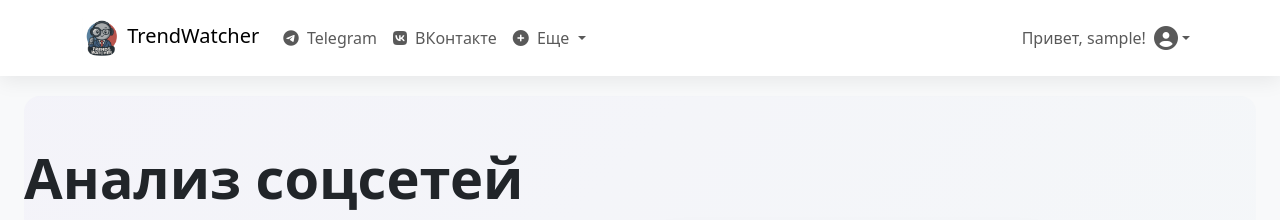
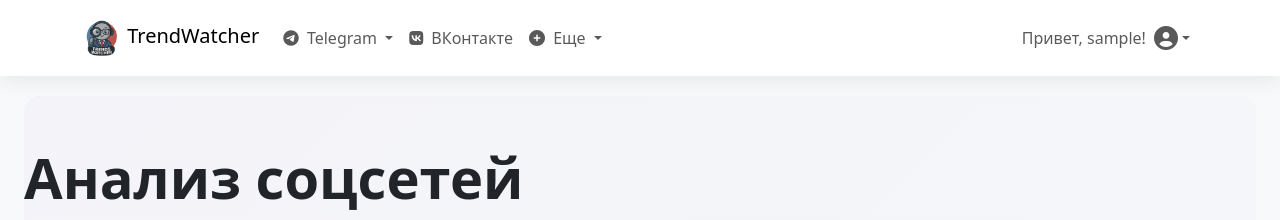
Before and after one commit to dima0046/Trendanalys, a Django app: page / in a window 1280 px wide. Shown: the top 220 px of the page. Run offline with Django 5.2, Linux system fonts and the light colour scheme; the visitor is signed in with stand-in values (Sample User, id 1); parts of the project's set-up code (start-up, migrations or seed data) failed here and were passed over.

Commit message:
Изменение ссылок в navbar

```diff
--- a/myapp/templates/myapp/base.html
+++ b/myapp/templates/myapp/base.html
@@ -147,11 +147,27 @@
             <div class="collapse navbar-collapse" id="navbarNav">
                 <ul class="navbar-nav me-auto">
                     {% if user.is_authenticated %}
-                    <li class="nav-item">
+
+
+                    <li class="nav-item dropdown">
+                        <a class="nav-link {% if request.path == '/telegram/' %}active{% endif %} dropdown-toggle" href="#" id="moreDropdown" role="button" data-bs-toggle="dropdown" aria-expanded="false">
+                            <i class="fab fa-telegram me-1"></i> Telegram
+                        </a>
+                    <ul class="dropdown-menu" aria-labelledby="moreDropdown">
+                        <li><a class="dropdown-item" href="{% url 'telegram:telegram' %}"><i class="fab fa-telegram me-2"></i> Анализ</a></li>
+                        <li><a class="dropdown-item" href="{% url 'telegram:telegram_daily' %}"><i class="fab fa-telegram me-2"></i> Работа с БД</a></li>
+                    </ul>
+                    </li>
+
+                    <!--
+                    <li class="nav-item dropdown">
                         <a class="nav-link {% if request.path == '/telegram/' %}active{% endif %}" href="{% url 'telegram:telegram' %}">
                             <i class="fab fa-telegram me-1"></i> Telegram
                         </a>
                     </li>
+                    -->
+
+
                     <li class="nav-item">
                         <a class="nav-link {% if request.path == '/vk/' %}active{% endif %}" href="#">
                             <i class="fab fa-vk me-1"></i> ВКонтакте
@@ -181,6 +197,10 @@
                             <ul class="dropdown-menu dropdown-menu-end" aria-labelledby="userDropdown">
                                 <li><a class="dropdown-item" href="#"><i class="fas fa-user me-2"></i> Профиль</a></li>
                                 <li><a class="dropdown-item" href="{% url 'password_change' %}"><i class="fas fa-key me-2"></i> Сменить пароль</a></li>
+                                {% if user.is_superuser %}
+                                    <li><hr class="dropdown-divider"></li>
+                                    <li><a class="dropdown-item" href="{% url 'admin:index' %}"><i class="fas fa-tools me-2"></i> Панель администратора</a></li>
+                                {% endif %}
                                 <li><hr class="dropdown-divider"></li>
                                 <li><a class="dropdown-item" href="{% url 'custom_logout' %}"><i class="fas fa-sign-out-alt me-2"></i> Выйти</a></li>
                             </ul>
```
